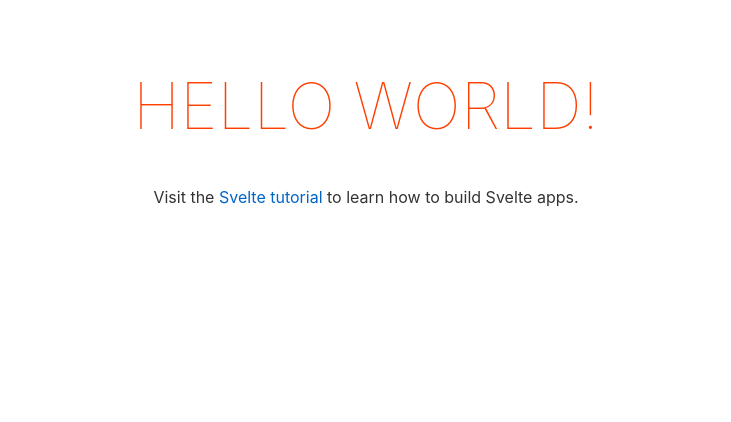
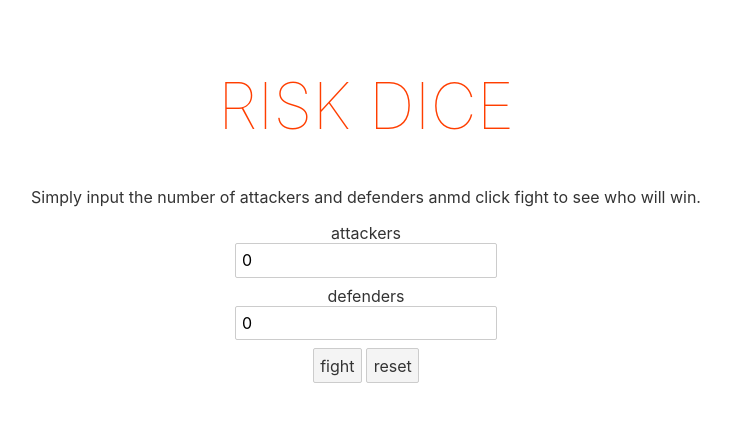
Before and after one commit to jis3r/risk-dice, a Svelte app: page / in a window 1280 px wide. Shown: the top 422 px of the page, without its empty margins (274-1005 px from the left). Built offline with nearby package versions, Linux system fonts and the light colour scheme.

Commit message:
add: basic elements

```diff
--- a/src/App.svelte
+++ b/src/App.svelte
@@ -1,10 +1,47 @@
 <script>
-	export let name;
+	let attackers = 0;
+	let defenders = 0;
+	let attackDices = [-1, -1, -1];
+	let defendDices = [-1, -1, -1];
+
+
+	const fight = () => {
+		attackDices = [-1, -1, -1];
+		defendDices = [-1, -1, -1];
+
+
+		diceThrow();
+
+	}
+
+	function diceThrow() {
+		let dice = Math.ceil( Math.random() *6 );
+		console.log(dice);
+	}
+
+	const reset = () => {
+		attackers = 0;
+		defenders = 0;
+	}
+
+
+
+
 </script>
 
 <main>
-	<h1>Hello {name}!</h1>
-	<p>Visit the <a href="https://svelte.dev/tutorial">Svelte tutorial</a> to learn how to build Svelte apps.</p>
+	<h1>Risk Dice</h1>
+	<p>Simply input the number of attackers and defenders anmd click fight to see who will win.</p>
+	<label for="attackers">attackers</label>
+	<input type="number" name="attackers" id="attackers" bind:value={attackers}>
+	<label for="attackers">defenders</label>
+	<input type="number" name="defenders" id="attackers" bind:value={defenders}>
+	<br>
+
+	<button on:click={fight}>fight</button>
+	<button on:click={reset}>reset</button>
+
+
 </main>
 
 <style>
--- a/src/main.js
+++ b/src/main.js
@@ -3,7 +3,6 @@ import App from './App.svelte';
 const app = new App({
 	target: document.body,
 	props: {
-		name: 'world'
 	}
 });
 
```
